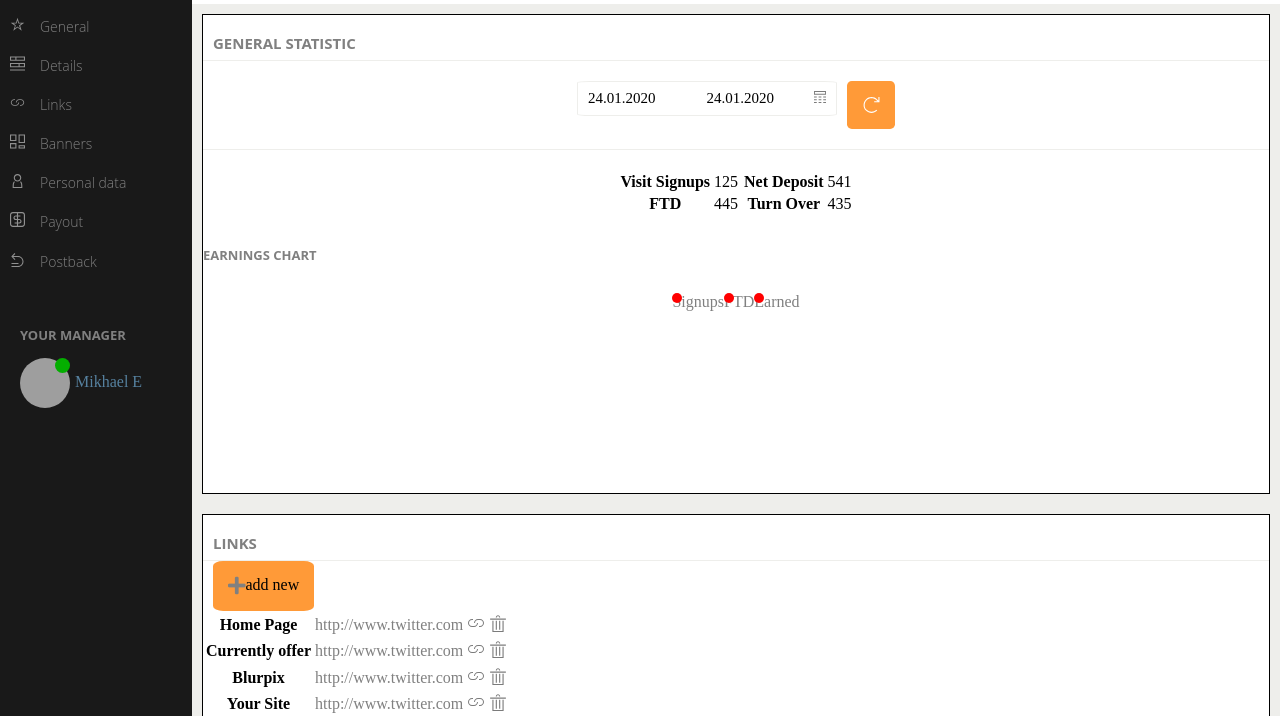
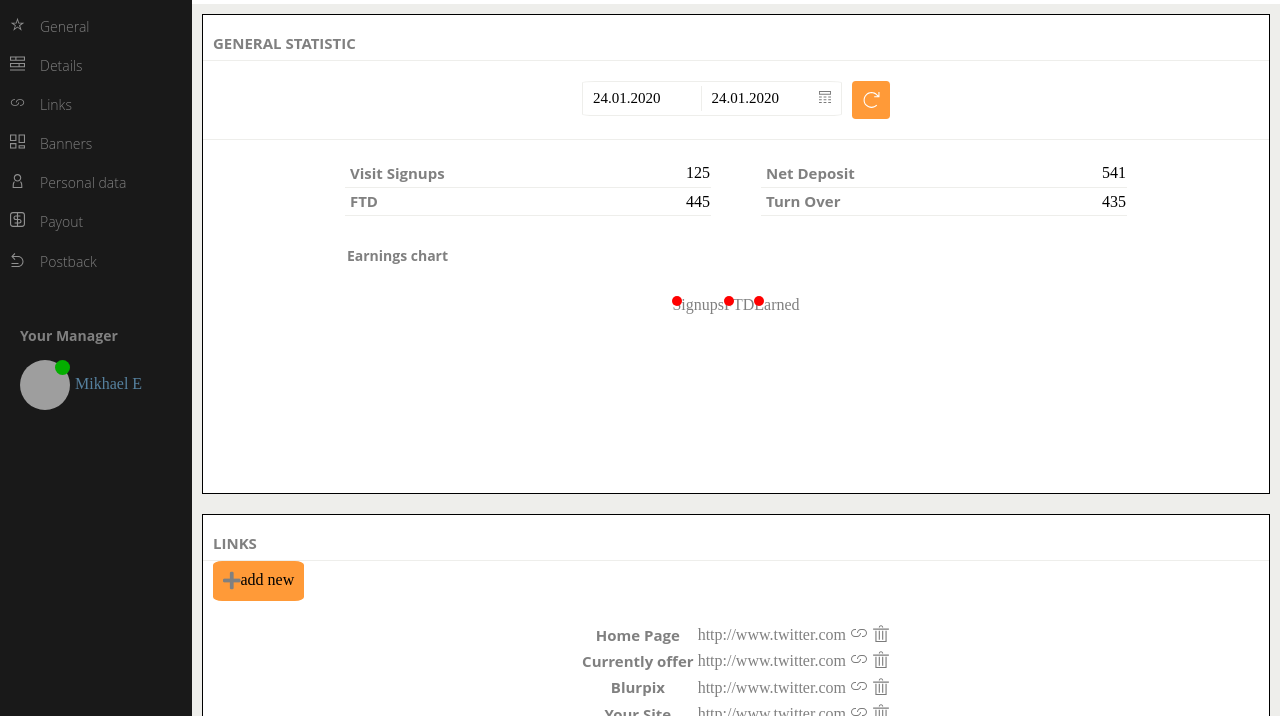
Before and after one commit to NataliaSmola/projekt-solo-1, a plain HTML site: page index.html in a window 1280 px wide. Shown: the part 66-782 px from the top of the page. Drawn offline with Linux system fonts and the light colour scheme; grey boxes are pictures that could not be loaded; files whose address does not match are found by name.

Commit message:
Finish data-table section

```diff
--- a/index.html
+++ b/index.html
@@ -141,8 +141,7 @@
       <button class="button"><img src="images/icons/refresh.svg" class='icon-image'></button>
       </div>
       <div class="horizontal-line"></div>
-      <div class="data-">
-      </div>
+
     </div>
     <div class="data">
       <div class="general-wrapper">
@@ -169,7 +168,9 @@
       </div>
     </div>
     <div class="earnings-chart">
+      <div class="subtitle-wrapper">
       <h2>Earnings chart</h2>
+    </div>
       <div class="general-wrapper">
 
           <div>
@@ -201,7 +202,7 @@
         <div class="links-button">
         <button class="button"><i class="fas fa-plus"></i>add new</button>
       </div>
-      <div class="links-table">
+      <div class="general-wrapper">
         <table>
           <tr>
             <th>Home Page</th>
--- a/sass/_general-statistic.scss
+++ b/sass/_general-statistic.scss
@@ -17,3 +17,7 @@
   padding:0 10px;
   height: 25px;
 }
+.subtitle-wrapper{
+  //border: 1px solid black;
+  padding-left: 13.5%;
+}
--- a/sass/_typography.scss
+++ b/sass/_typography.scss
@@ -7,8 +7,8 @@ h1 {
 }
 
 h2 {
-  font-size: 13px;
-  text-transform: uppercase;
+  font-size: 14px;
+  //text-transform: uppercase;
   color: $side-bar-font-color;
   font-family: $paragraph-font;
 }
@@ -61,3 +61,8 @@ li {
   position: absolute;
   z-index: 1;
 }
+th {
+  color:  $side-bar-font-color;
+  font-size: 15px;
+  font-family: $paragraph-font;
+}
--- /dev/null
+++ b/sass/components/_data-tables.scss
@@ -0,0 +1,18 @@
+.data-table {
+  border-collapse: collapse;
+  width: 35%;
+  margin: 0 25px;
+
+  th {
+    padding: 5px;
+  }
+
+  td {
+    text-align: end;
+  }
+
+  tr {
+    border-bottom: 1px solid $background-color;
+    text-align: left;
+  }
+}
--- a/sass/style.scss
+++ b/sass/style.scss
@@ -11,4 +11,5 @@
 @import 'components/buttons';
 @import 'components/calendar';
 @import 'components/columns';
+@import 'components/data-tables';
 //@import 'glyphter';
```
Also changed, not shown: styleguide.html (+26 -0 lines), css/style.css, 1 other file.
